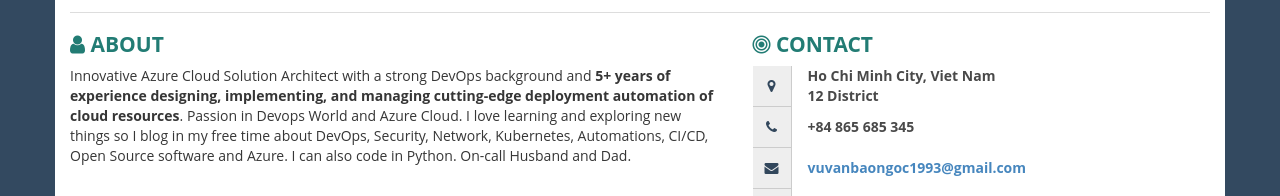
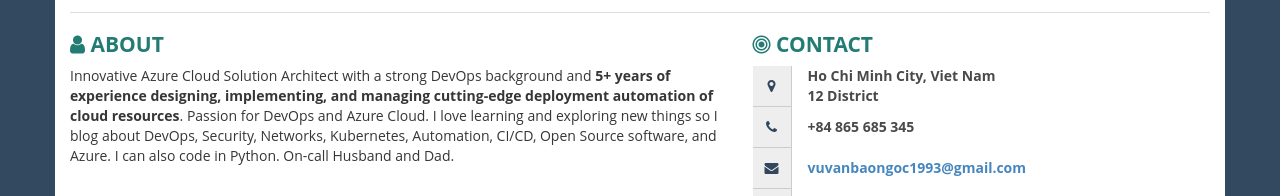
Before and after one commit to cloudexams/resume-vuvanbaongoc, a plain HTML site: page index.html in a window 1280 px wide. Shown: the part 245-441 px from the top of the page. Drawn offline with nearby package versions, Linux system fonts and the light colour scheme; a web font is replaced by a local one.

Commit message:
Updated ABOUT

```diff
--- a/index.html
+++ b/index.html
@@ -413,8 +413,8 @@
                     <!-- ABOUT ME -->
                     <div class="box">
                          <h2><i class="fa fa-user ico"></i> About</h2>
-                        <p>Innovative Azure Cloud Solution Architect with a strong DevOps background and <strong>5+ years of experience designing, implementing, and managing cutting-edge deployment automation of cloud resources</strong>. Passion in Devops World and Azure Cloud. I love learning and exploring new things so I blog in my free time about DevOps, Security, Network, Kubernetes, Automations, CI/CD, Open Source software and Azure. I can also code in Python. On-call Husband and Dad.</p>
-                    </div>
+                        <p>Innovative Azure Cloud Solution Architect with a strong DevOps background and <strong>5+ years of experience designing, implementing, and managing cutting-edge deployment automation of cloud resources</strong>. Passion for DevOps and Azure Cloud. I love learning and exploring new things so I blog about DevOps, Security, Networks, Kubernetes, Automation, CI/CD, Open Source software, and Azure. I can also code in Python. On-call Husband and Dad.</p>
+                        </div>
                     <!-- WORK EXPERIENCE -->
                     <div class="box">
                          <h2><i class= "fa fa-suitcase ico"></i> Work Experience By Project</h2>
```
